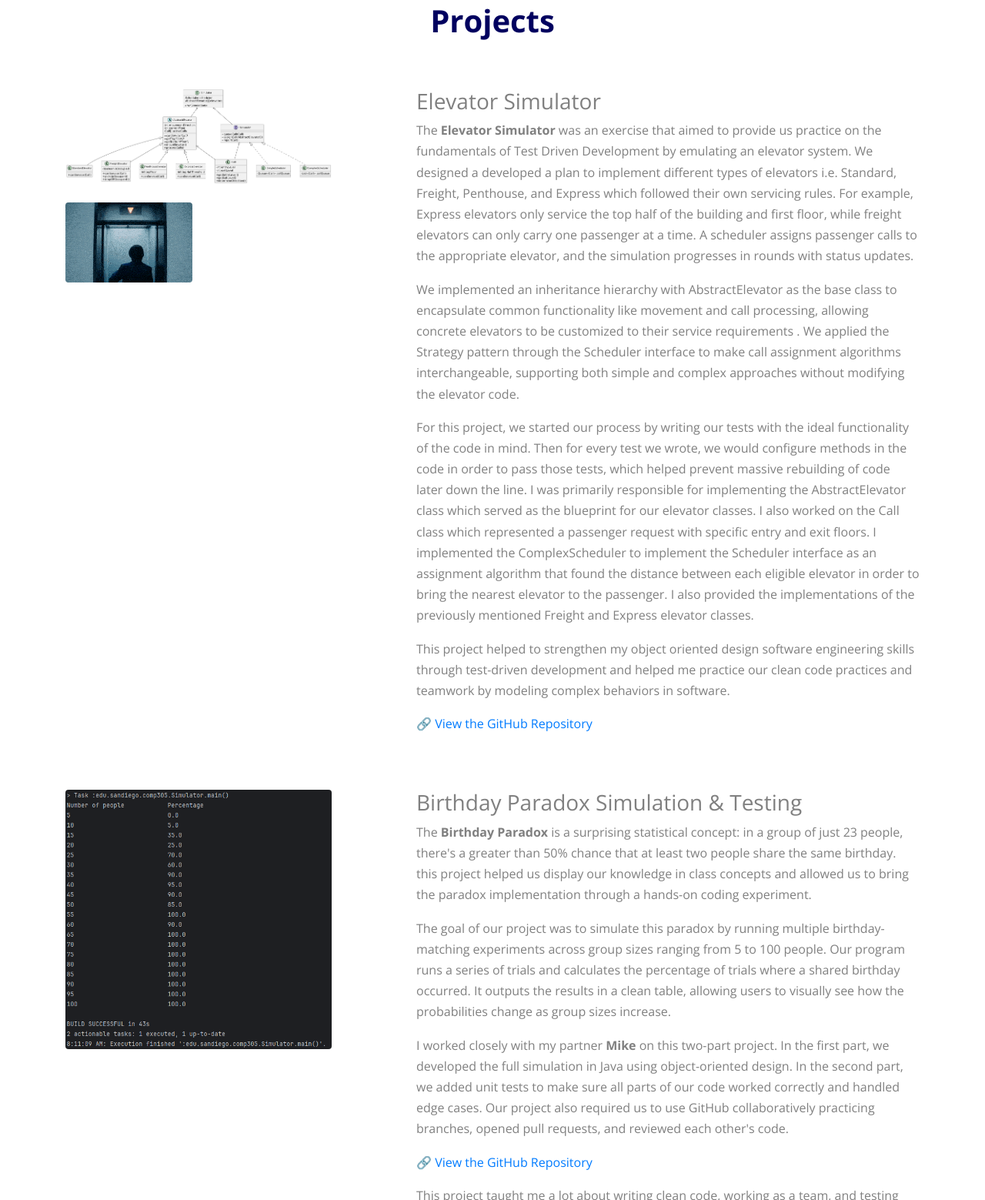
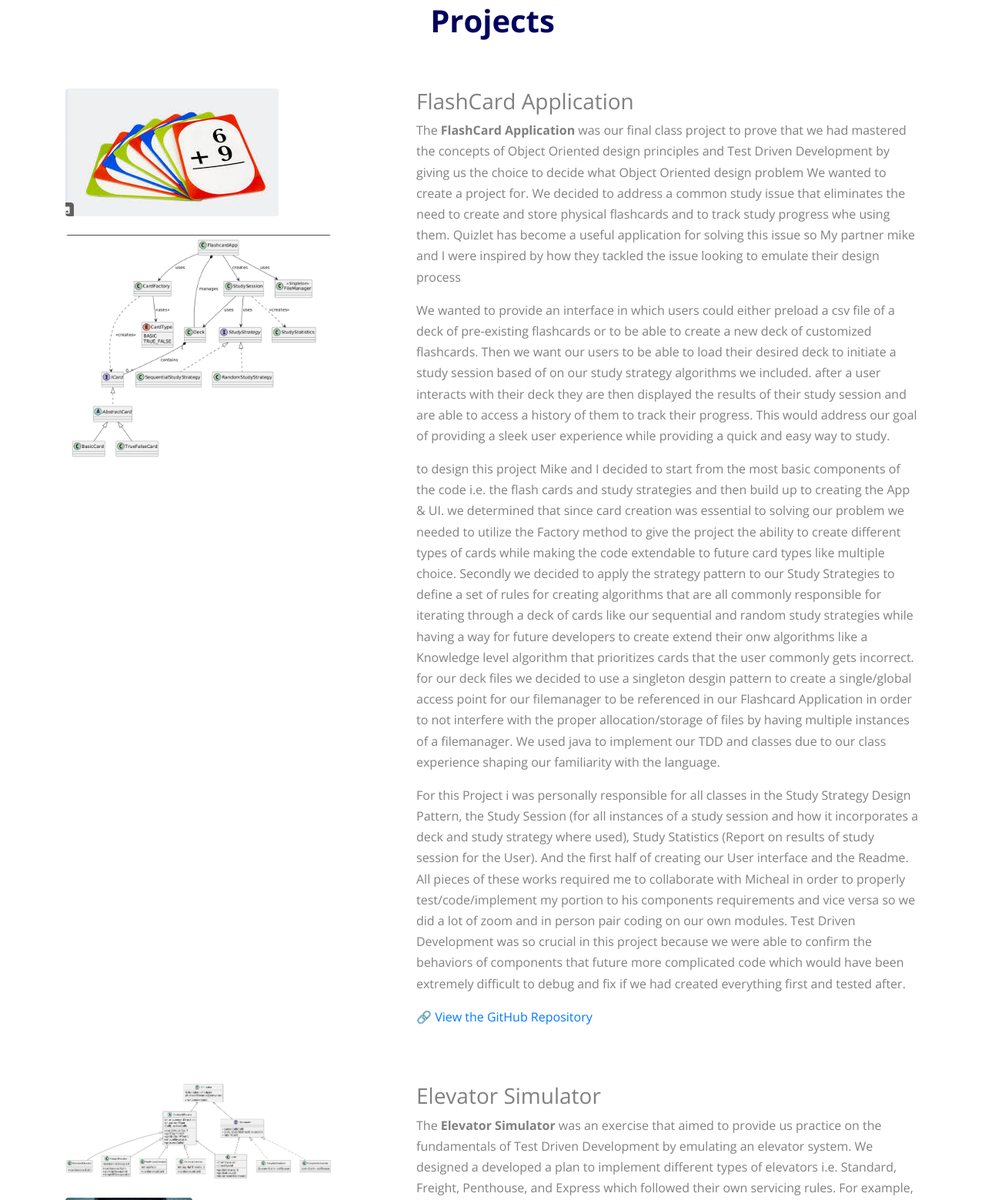
Before and after one commit to DiegoHookSD/DiegoHookSD.github.io, a plain HTML site: page index.html in a window 1280 px wide. Shown: the part 856-2415 px from the top of the page at 77% size. Drawn offline with nearby package versions, Linux system fonts and the light colour scheme; a script that the page names is missing; files whose address does not match are found by name.

Commit message:
feat: Updated to include our final project 4 for flashcard application

```diff
--- a/index.html
+++ b/index.html
@@ -103,6 +103,72 @@
       <div class="row mb-5 justify-content-center">
         <div class="col-md-8 text-center">
           <h2 class="section-title mb-3" data-aos="fade-up">Projects</h2>
+        </div>
+      </div>
+
+      <!-- FLASHCARD APP SIMULATOR PROJECT -->
+      <div class="row mb-5">
+        <div class="col-lg-6 mb-5" data-aos="fade-up">
+
+          <div class="row mb-4">
+            <div class="col-12">
+              <img src="images/flashcard.PNG" alt="flashcard stock photo" class="img-fluid rounded mb-4">
+
+            </div>
+            <div class="col-12">
+              <img src="images/SimpleUML.PNG" alt="Highlevel UML diagram" class="img-fluid rounded">
+
+            </div>
+          </div>
+        </div>
+        <div class="col-lg-5 ml-auto" data-aos="fade-up" data-aos-delay="100">
+          <div class="mb-4">
+            <h3>FlashCard Application</h3>
+
+            <p>
+              The <strong>FlashCard Application</strong> was our final class project to prove that we had mastered the concepts of
+              Object Oriented design principles and Test Driven Development by giving us the choice to decide what Object Oriented design problem
+              We wanted to create a project for. We decided to address a common study issue that eliminates the need to create and store physical
+              flashcards and to track study progress whe using them. Quizlet has become a useful application for solving this issue so My partner mike
+              and I were inspired by how they tackled the issue looking to emulate their design process
+            </p>
+
+            <p>
+              We wanted to provide an interface in which users could either preload a csv file of a deck of pre-existing flashcards
+              or to be able to create a new deck of customized flashcards. Then we want our users to be able to load their desired deck
+              to initiate a study session based of on our study strategy algorithms we included. after a user interacts with their deck they
+              are then displayed the results of their study session and are able to access a history of them to track their progress. This
+              would address our goal of providing a sleek user experience while providing a quick and easy way to study.
+            </p>
+
+            <p>
+              to design this project Mike and I decided to start from the most basic components of the code i.e. the flash cards and study strategies and
+              then build up to creating the App & UI. we determined that since card creation was essential to solving our problem we needed to utilize the Factory
+              method to give the project the ability to create different types of cards while making the code extendable to future card types like multiple choice.
+              Secondly we decided to apply the strategy pattern to our Study Strategies to define a set of rules for creating algorithms that are all commonly responsible
+              for iterating through a deck of cards like our sequential and random study strategies while having  a way for future developers to create extend their onw
+              algorithms like a Knowledge level algorithm that prioritizes cards that the user commonly gets incorrect. for our deck files we decided to use a singleton desgin
+              pattern to create a single/global access point for our filemanager to be referenced in our Flashcard Application in order to not interfere with the proper
+              allocation/storage of files by having multiple instances of a filemanager. We used java to implement our TDD and classes due to our class experience shaping our familiarity
+              with the language.
+            </p>
+
+            <p>
+              For this Project i was personally responsible for all classes in the Study Strategy Design Pattern, the Study Session (for all instances of a
+              study session and how it incorporates a deck and study strategy where used), Study Statistics (Report on results of study session for the User).
+              And the first half of creating our User interface and the Readme. All pieces of these works required me to collaborate with Micheal in order to
+              properly test/code/implement my portion to his components requirements and vice versa so we did a lot of zoom and in person pair coding on our own modules.
+              Test Driven Development was so crucial in this project because we were able to confirm the behaviors of components that future more complicated code
+              which would have been extremely difficult to debug and fix if we had created everything first and tested after.
+
+            </p>
+
+            <p>
+              🔗 <a href="https://github.com/usd-comp-305/project-04-mike-and-diego" target="_blank">
+              View the GitHub Repository
+            </a>
+            </p>
+          </div>
         </div>
       </div>
 
```
Also changed, not shown: images/SimpleUML.PNG (added), images/flashcard.PNG (added).
